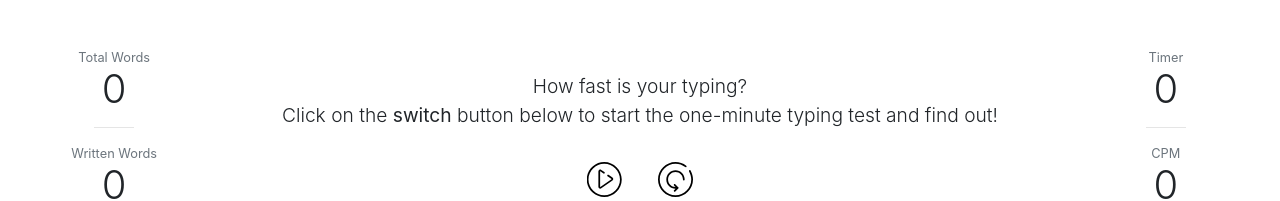
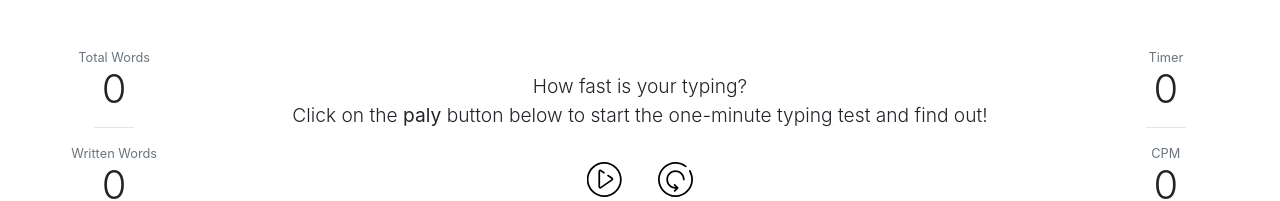
Before and after one commit to awran5/speedTyping, a plain HTML site: page index.html in a window 1280 px wide. Shown: the top 201 px of the page. Drawn offline with Linux system fonts and the light colour scheme; no server answers.

Commit message:
Update index.html

```diff
--- a/index.html
+++ b/index.html
@@ -45,7 +45,7 @@
             <div class="col-sm-12 col-md-8 order-md-1">
                 <div class="container">
                     <div class="header text-center mt-4">
-                        <p class="info lead">How fast is your typing?<br>Click on the <strong>switch</strong> button
+                        <p class="info lead">How fast is your typing?<br>Click on the <strong>paly</strong> button
                             below to start the one-minute typing test and find out!
                         </p>
 
```
